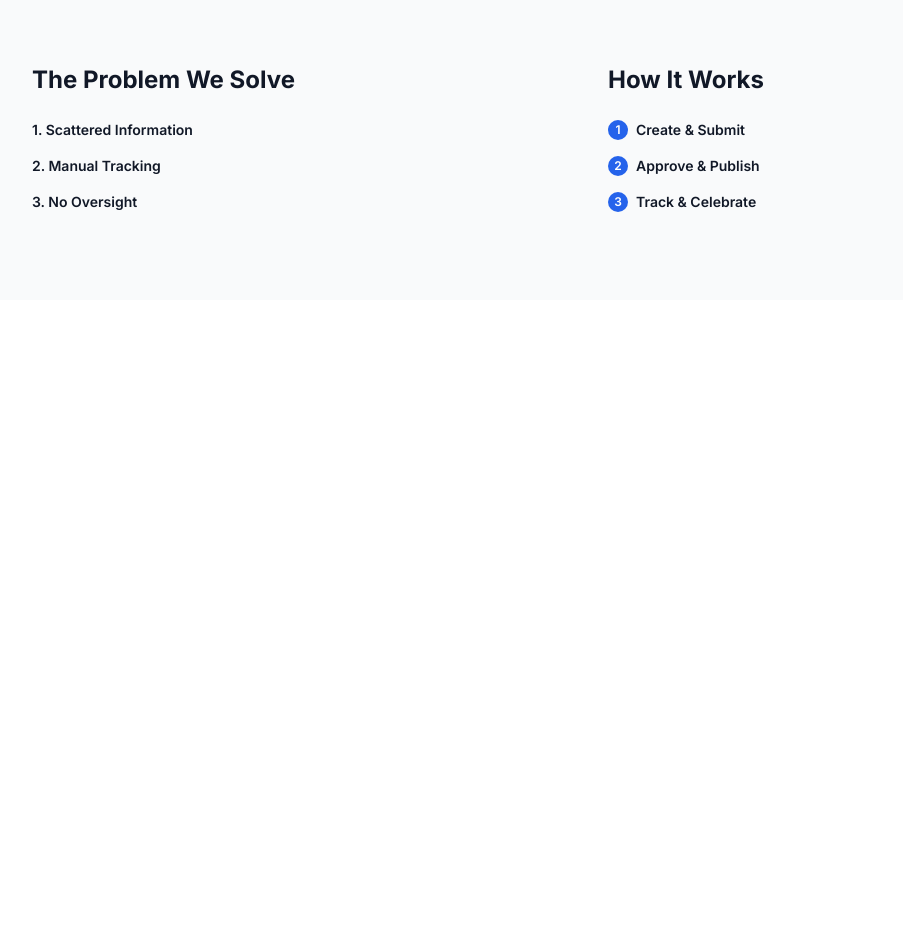
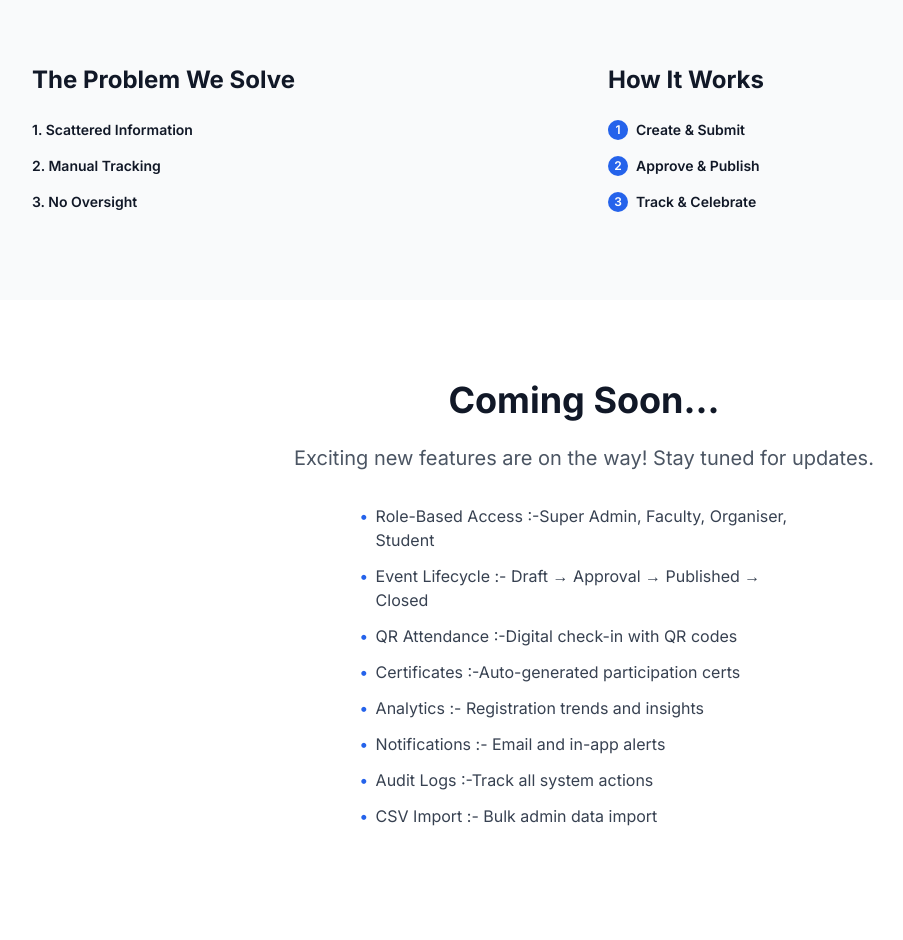
Before and after one commit to goraiabhijit/capmus-events-complete, a plain HTML site: page client/index.html in a window 1280 px wide. Shown: the part 889-1829 px from the top of the page, without its empty margins (56-959 px from the left). Before the commit the page ends 1189 px from the top, so only its background shows below. Drawn offline with nearby package versions, Linux system fonts and the light colour scheme; no server answers.

Commit message:
comming soon

```diff
--- a/client/index.html
+++ b/client/index.html
@@ -153,6 +153,64 @@
                 </div>
               </div>
             </div>
+          </div>
+        </div>
+      </section>
+
+      <!-- Coming Soon Section -->
+      <section class="py-20 bg-white">
+        <div class="max-w-4xl mx-auto px-6">
+          <div class="text-center mb-8">
+            <h2 class="text-4xl font-bold mb-6">Coming Soon...</h2>
+            <p class="text-xl text-gray-600 max-w-2xl mx-auto mb-8">
+              Exciting new features are on the way! Stay tuned for updates.
+            </p>
+            <ul class="text-left max-w-md mx-auto space-y-3 text-gray-700">
+             <!-- enter here by me abhijit-->
+              <li class="flex items-start gap-2">
+                <span class="text-blue-600 font-bold">•</span>
+                <span>
+                  Role-Based Access :-Super Admin, Faculty, Organiser, Student
+                </span>
+              </li>
+
+              <li class="flex items-start gap-2">
+                <span class="text-blue-600 font-bold">•</span>
+                <span>
+                  Event Lifecycle :- Draft → Approval → Published → Closed
+                </span>
+              </li>
+
+              <li class="flex items-start gap-2">
+                <span class="text-blue-600 font-bold">•</span>
+                <span> QR Attendance :-Digital check-in with QR codes </span>
+              </li>
+
+              <li class="flex items-start gap-2">
+                <span class="text-blue-600 font-bold">•</span>
+                <span> Certificates :-Auto-generated participation certs </span>
+              </li>
+
+              <li class="flex items-start gap-2">
+                <span class="text-blue-600 font-bold">•</span>
+                <span> Analytics :- Registration trends and insights </span>
+              </li>
+
+              <li class="flex items-start gap-2">
+                <span class="text-blue-600 font-bold">•</span>
+                <span> Notifications :- Email and in-app alerts </span>
+              </li>
+
+              <li class="flex items-start gap-2">
+                <span class="text-blue-600 font-bold">•</span>
+                <span> Audit Logs :-Track all system actions </span>
+              </li>
+
+              <li class="flex items-start gap-2">
+                <span class="text-blue-600 font-bold">•</span>
+                <span> CSV Import :- Bulk admin data import </span>
+              </li>
+            </ul>
           </div>
         </div>
       </section>
```
